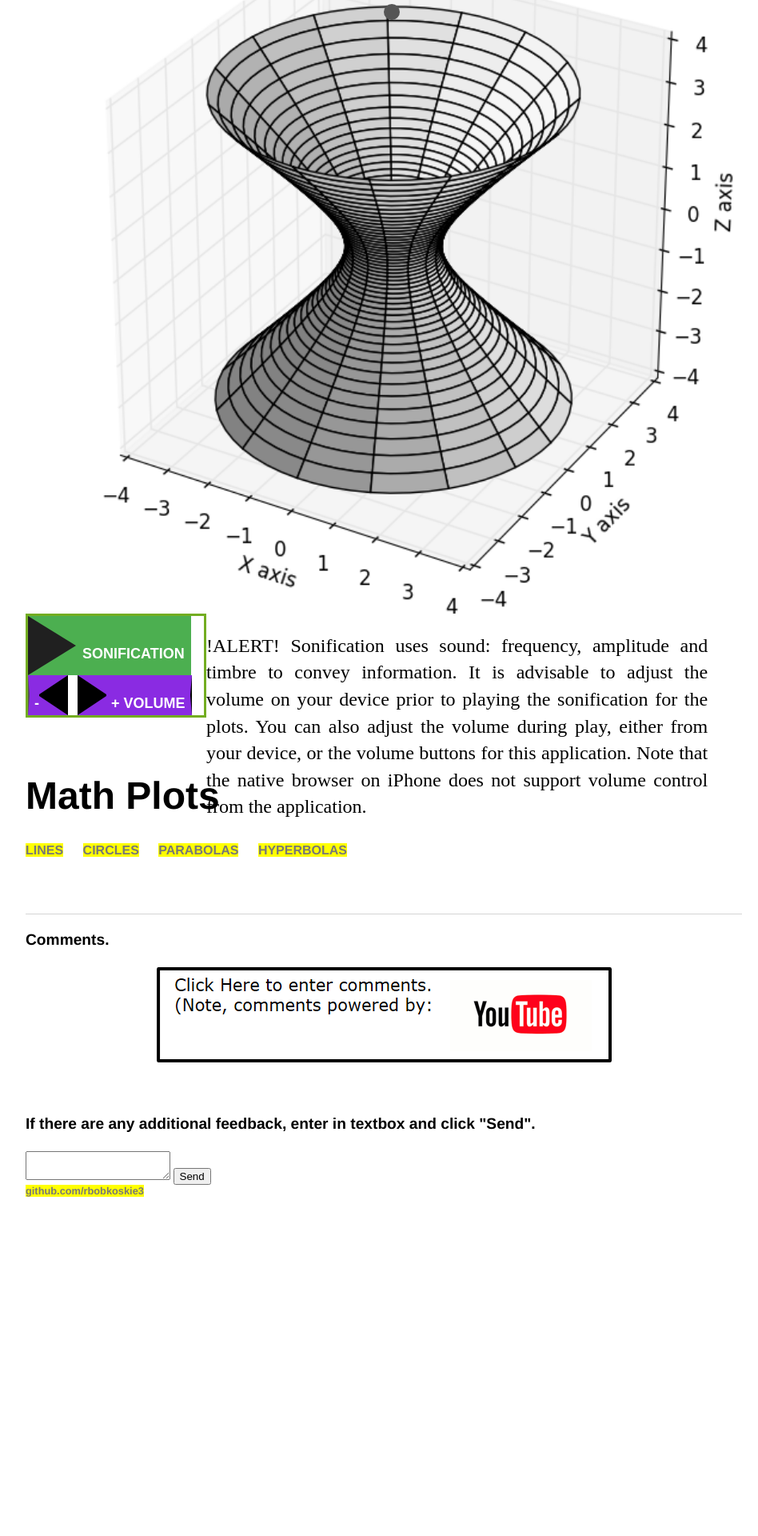
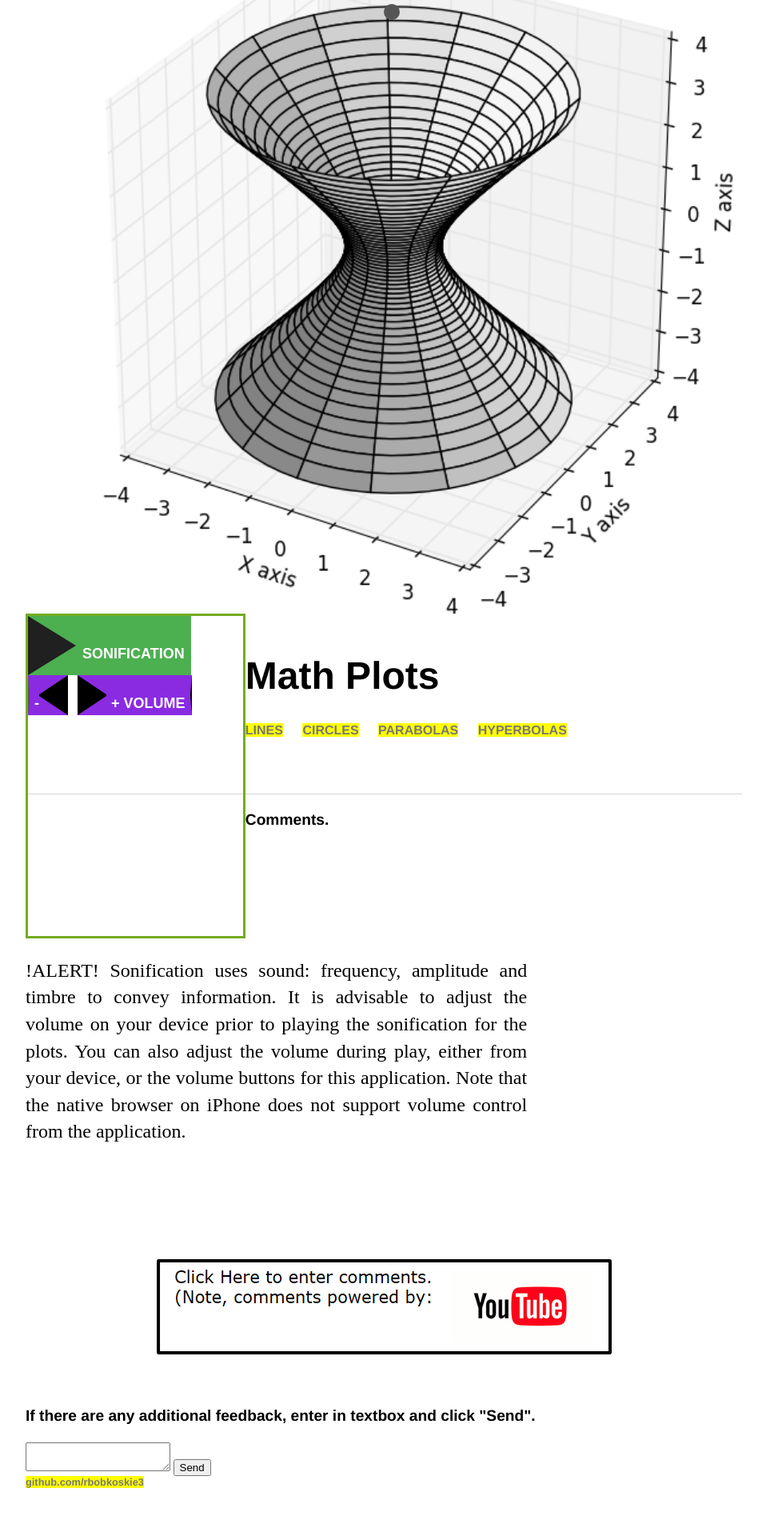
Before and after one commit to rbobkoskie3/rbobkoskie3.github.io, a Jekyll site: the page built from index.html, in a window 1280 px wide. Shown: the part 976-2896 px from the top of the page at 80% size, without its empty margins (160-1108 px from the left). Built offline with Jekyll 4.4.1, drawn with Linux system fonts in a browser that asks for light colours; before the commit the page ends 2532 px from its top, so only the background shows below that.

Commit message:
Add files via upload

```diff
--- a/index.html
+++ b/index.html
@@ -269,34 +269,20 @@ title: Math, Sonification, Plots
         */
 
         .floatButton {
-            //width:30%;
-            //height:400px;
-            //float:left;
-
-            width: 220px;
-            height: 100%;
-            // transform: scale(.5, .5);
-            // display:inline-block;
+            width:30%;
+            height:400px;
             float:left;
             border: 3px solid #73AD21;
+
+
         }
 
         .floatWarning {
             width:70%;
-            //height:400px;
+            height:400px;
             float:left;
 
-            //width: 100%;
-            // width: 500px;
-            height: 200px;
-            // height: 100%;
-            //display:inline-block;
-            // float:left;
-            position:relative;
-            // position:absolute;
-            //overflow-y: scroll;
-            //padding: 30px 10px 30px 10px;
-            // border: 3px solid #73AD21;
+
         }
     </style>
 </head>
```
